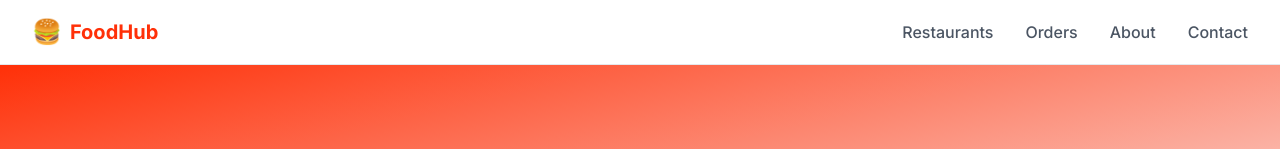
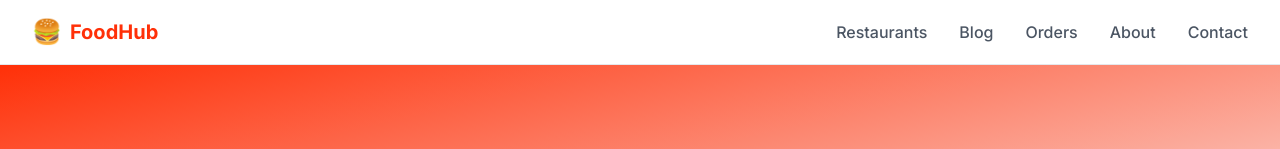
Before and after one commit to cosmic-community/foodhub-food-delivery-platform, a Next.js app: page /about in a window 1280 px wide. Shown: the top 149 px of the page. Built offline with nearby package versions, Linux system fonts and the light colour scheme.

Commit message:
Add 3 blog posts to Cosmic CMS with featured images and content

```diff
--- a/components/Header.tsx
+++ b/components/Header.tsx
@@ -16,13 +16,18 @@ export default function Header() {
           </Link>
 
           {/* Desktop Navigation */}
-          {/* Desktop Navigation */}
           <nav className="hidden md:flex items-center space-x-8">
             <Link
               href="/"
               className="text-gray-600 hover:text-gray-900 font-medium transition-colors"
             >
               Restaurants
+            </Link>
+            <Link
+              href="/blog"
+              className="text-gray-600 hover:text-gray-900 font-medium transition-colors"
+            >
+              Blog
             </Link>
             <Link
               href="/orders"
@@ -75,6 +80,13 @@ export default function Header() {
               Restaurants
             </Link>
             <Link
+              href="/blog"
+              onClick={() => setMobileMenuOpen(false)}
+              className="block px-4 py-3 text-gray-600 hover:bg-gray-50 hover:text-gray-900 font-medium transition-colors rounded-lg"
+            >
+              Blog
+            </Link>
+            <Link
               href="/orders"
               onClick={() => setMobileMenuOpen(false)}
               className="block px-4 py-3 text-gray-600 hover:bg-gray-50 hover:text-gray-900 font-medium transition-colors rounded-lg"
```
